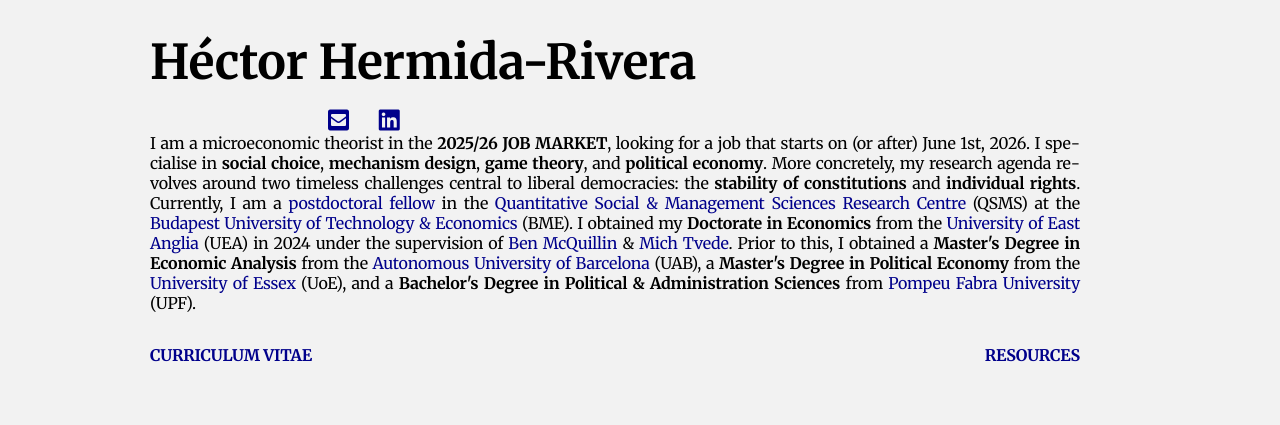
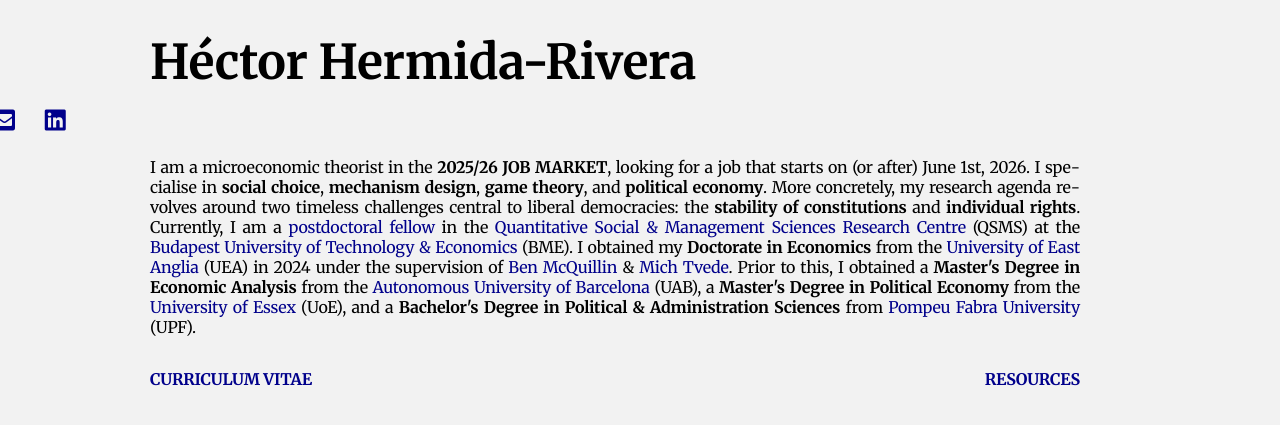
Before and after one commit to HectorHermidaRivera/hectorhermidarivera.github.io, a Jekyll site: the page built from index.md, in a window 1280 px wide. Shown: the top 425 px of the page. Built offline with Jekyll 4.4.1, drawn with Linux system fonts in a browser that asks for light colours; a style sheet for code colours, icons or effects is not loaded.

Commit message:
Update index.md

```diff
--- a/index.md
+++ b/index.md
@@ -9,7 +9,7 @@ title: Héctor Hermida-Rivera
 </h1>
 
   <!-- ICONS ROW: LEFT-ALIGNED -->
-  <div class="icon-row" style="margin-bottom:1.5em, padding-left:-166px;">
+  <div class="icon-row" style="margin-bottom:1.5em; margin-left:-166px;">
     <a href="https://drive.google.com/file/d/1U52WtfZQt0LltKnNHPnS9Ce1F0kYY_Sz/view?usp=sharing">
       <i class="ai ai-cv-square" style="font-size:1.50em;"></i>
     </a>
```
